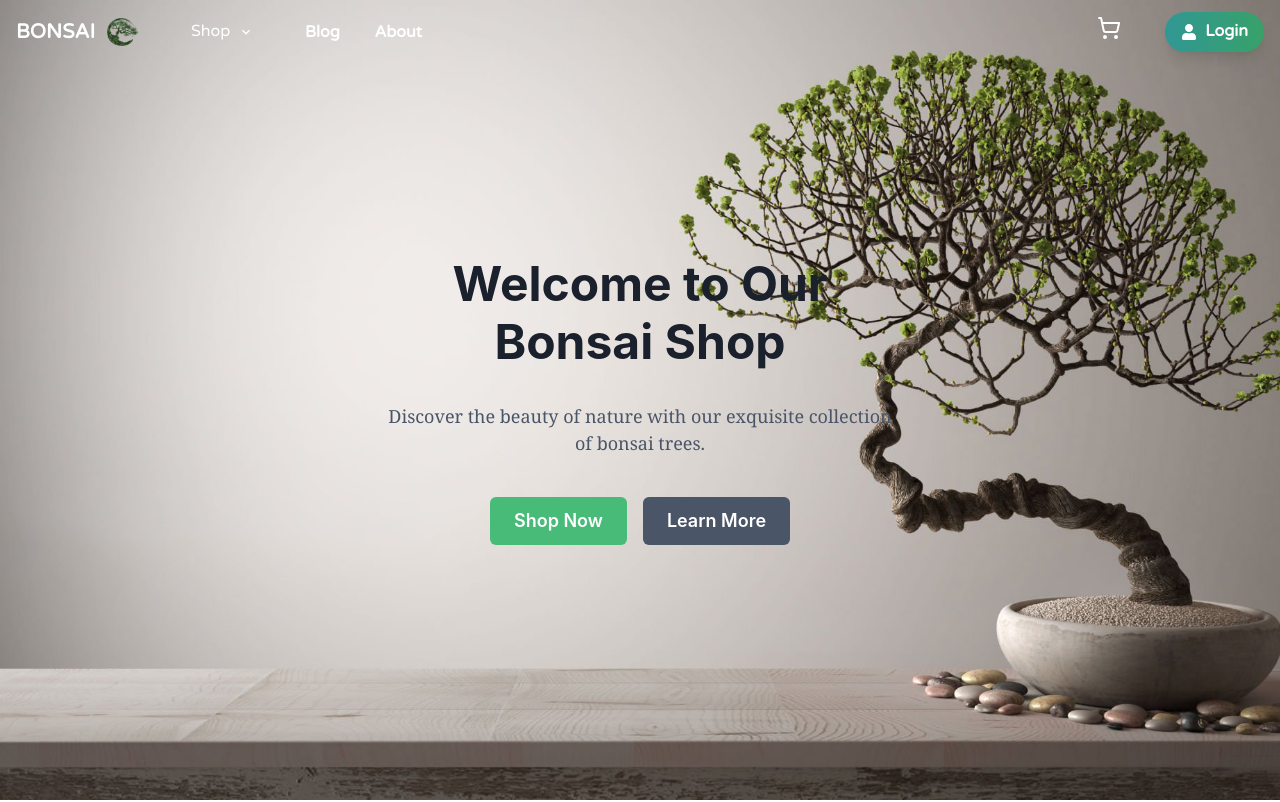
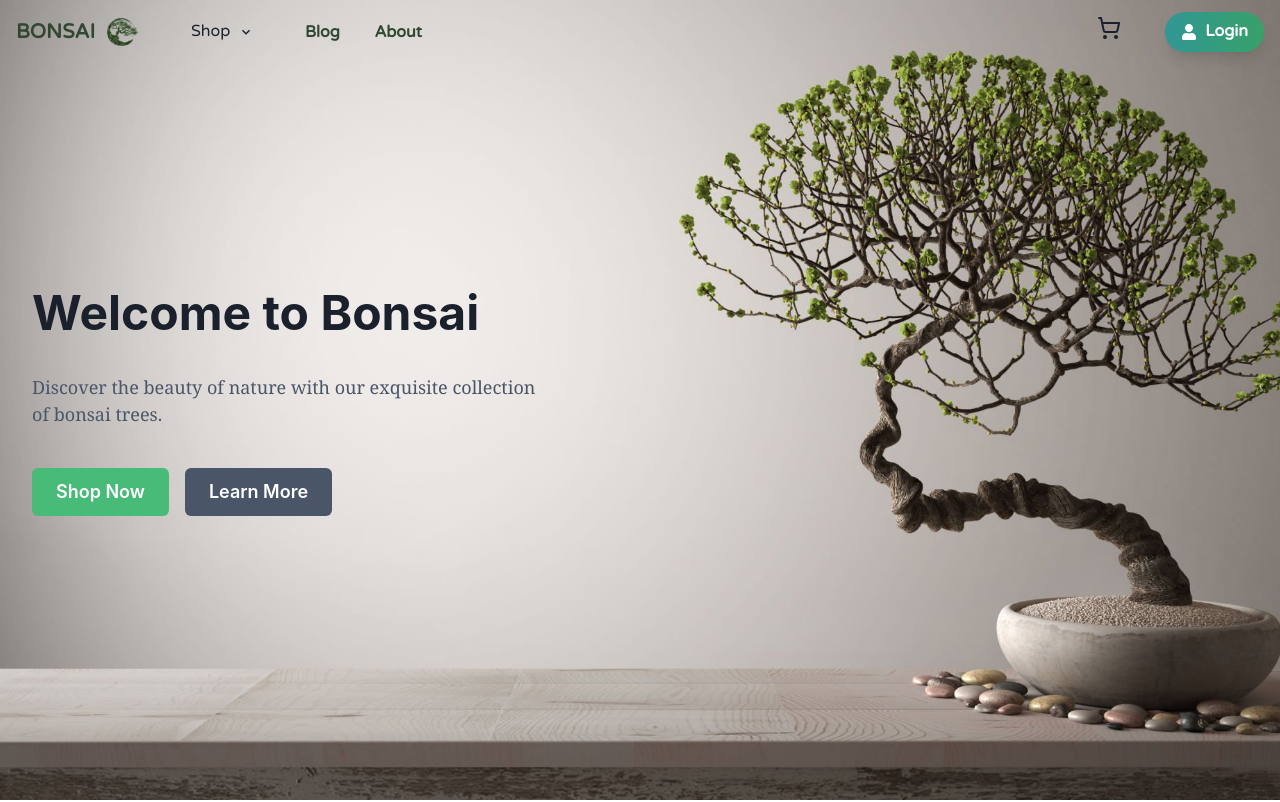
Before and after one commit to mikhail-w/bonsai-test, a React (Vite) app in the folder frontend/: page / in a window 1280 px wide. Shown: the top 802 px of the page. Built offline with nearby package versions, Linux system fonts and the light colour scheme; no server answers; what ldrs would draw is missing.

Commit message:
edit nav

```diff
--- a/frontend/src/components/Header.jsx
+++ b/frontend/src/components/Header.jsx
@@ -65,7 +65,7 @@ function Header() {
         <HStack spacing={8} alignItems="center">
           <RouterLink to="/">
             <HStack>
-              <Box fontSize="xl" fontWeight="bold" color="white">
+              <Box fontSize="xl" fontWeight="bold" color="#304732">
                 BONSAI
               </Box>
               <img src={logo} alt="Bonsai logo" style={{ height: '40px' }} />
@@ -77,11 +77,12 @@ function Header() {
             <MenuButton
               as={Button}
               rightIcon={<ChevronDownIcon />}
-              variant="ghost"
-              color="white"
+              variant="gholst"
+              fontWeight="bold"
+              color="'#304732'"
               _hover={{
                 bg: 'transparent',
-                color: 'teal.300',
+                color: '#48bb78',
               }}
               _active={{
                 bg: 'transparent',
@@ -105,12 +106,20 @@ function Header() {
 
           {/* Blog and About Links */}
           <RouterLink to="/blog">
-            <Button variant="link" color="white" _hover={{ color: 'teal.300' }}>
+            <Button
+              variant="link"
+              color="#304732"
+              _hover={{ color: '#48bb78' }}
+            >
               Blog
             </Button>
           </RouterLink>
           <RouterLink to="/about">
-            <Button variant="link" color="white" _hover={{ color: 'teal.300' }}>
+            <Button
+              variant="link"
+              color="#304732"
+              _hover={{ color: ' #48bb78' }}
+            >
               About
             </Button>
           </RouterLink>
@@ -124,7 +133,7 @@ function Header() {
               icon={<ShoppingCart />}
               size="lg"
               variant="link"
-              color="white"
+              color="'#304732'"
               _hover={{
                 bg: 'transparent',
                 transform: 'scale(1.05)',
--- a/frontend/src/components/HeroSection.jsx
+++ b/frontend/src/components/HeroSection.jsx
@@ -1,20 +1,3 @@
-// import ProductCarousel from '../components/ProductCarousel';
-// import { Col, Container, Row } from 'react-bootstrap';
-// import '../assets/styles/HeroSection.css';
-
-// function HeroSection() {
-//   return (
-//     <Container className="heroSection">
-//       <Row className="title"> As Interesting as a Plant</Row>
-//       <Row className="heroCarousel">
-//         <ProductCarousel />
-//       </Row>
-//     </Container>
-//   );
-// }
-
-// export default HeroSection;
-
 import {
   Box,
   Heading,
@@ -23,7 +6,12 @@ import {
   Stack,
   useColorModeValue,
 } from '@chakra-ui/react';
+import { motion } from 'framer-motion';
 import Hero from '../assets/images/hero.jpg';
+
+const MotionBox = motion(Box);
+const MotionStack = motion(Stack);
+
 function HeroSection() {
   return (
     <Box
@@ -33,19 +21,30 @@ function HeroSection() {
       bgSize={'cover'}
       bgPosition={'center center'}
     >
-      <Box
+      <MotionBox
         w={'full'}
         h={'100vh'}
         display={'flex'}
         alignItems={'center'}
-        justifyContent={'center'}
+        justifyContent={'flex-start'} // Align to the left
+        px={8} // Add some padding for spacing
+        initial={{ opacity: 0 }}
+        animate={{ opacity: 1 }}
+        transition={{ duration: 2 }}
       >
-        <Stack spacing={6} textAlign={'center'} maxW={'lg'} align={'center'}>
+        <MotionStack
+          spacing={6}
+          textAlign={'left'} // Align text to the left
+          maxW={'lg'}
+          initial={{ x: -100, opacity: 0 }}
+          animate={{ x: 0, opacity: 1 }}
+          transition={{ duration: 1.5 }}
+        >
           <Heading
             fontSize={{ base: '3xl', md: '4xl', lg: '5xl' }}
             color={useColorModeValue('gray.800', 'white')}
           >
-            Welcome to Our Bonsai Shop
+            Welcome to Bonsai
           </Heading>
           <Text
             fontSize={{ base: 'md', lg: 'lg' }}
@@ -72,9 +71,10 @@ function HeroSection() {
               Learn More
             </Button>
           </Stack>
-        </Stack>
-      </Box>
+        </MotionStack>
+      </MotionBox>
     </Box>
   );
 }
+
 export default HeroSection;
```
